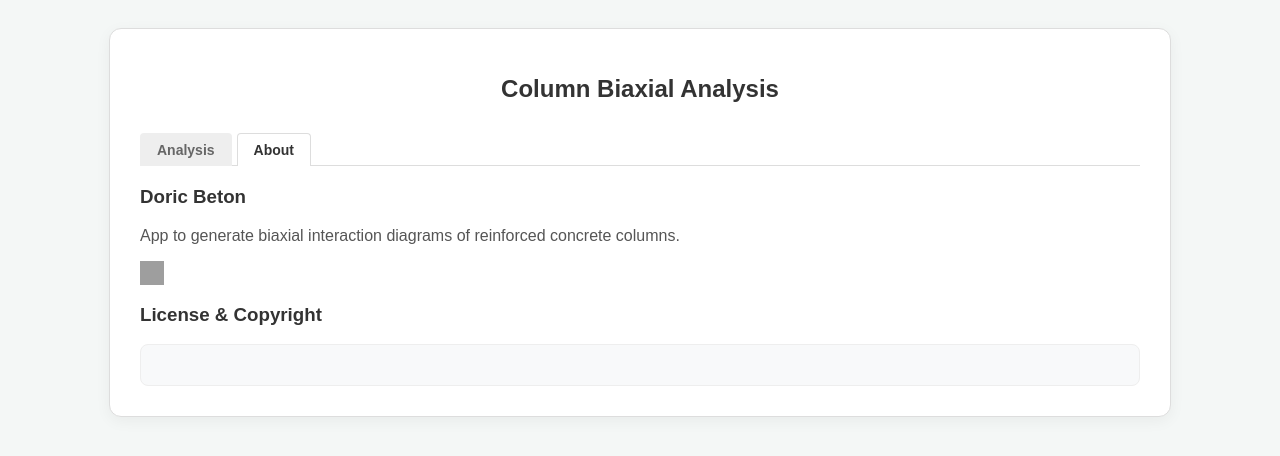
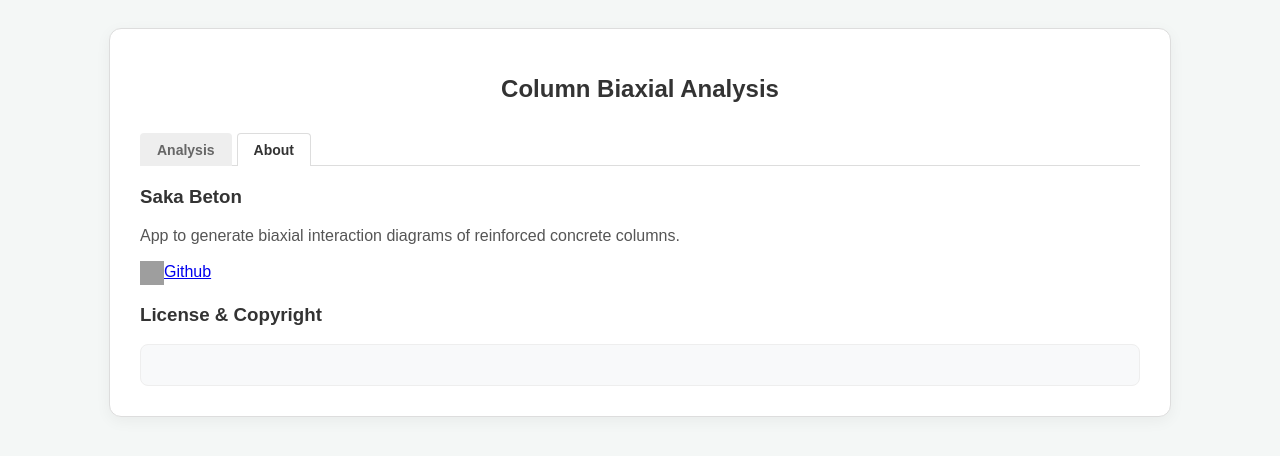
Before and after one commit to dukenmarga/saka-beton, a Flask app: page / in a window 1280 px wide, after a click on "About". Shown: the top 456 px of the page. Run offline with Flask 3, Linux system fonts and the light colour scheme; grey boxes are pictures that could not be loaded.

Commit message:
Rename all titles to Saka Beton

```diff
--- a/templates/index.html
+++ b/templates/index.html
@@ -2,7 +2,7 @@
 <html lang="id">
 <head>
     <meta charset="UTF-8">
-    <title>Flask + Matplotlib Native Plot</title>
+    <title>Saka Beton - Biaxial Interaction Diagram of Reinforced Concrete</title>
     <script src="https://unpkg.com/htmx.org@2.0.0"></script>
     <style>
         body { font-family: sans-serif; display: flex; flex-direction: column; align-items: center; padding: 20px; background-color: #f4f7f6; }
@@ -263,11 +263,11 @@
         </div>
 
         <div id="about-tab" class="tab-content">
-            <h3 style="color: #333;">Doric Beton</h3>
+            <h3 style="color: #333;">Saka Beton</h3>
             <p style="color: #555;">App to generate biaxial interaction diagrams of reinforced concrete columns.</p>
             <div style="margin: 10px 0;">
-                <a href="https://github.com/dukenmarga/doric-beton/" target="_blank" title="GitHub Repository">
-                    <img src="https://github.githubassets.com/images/modules/logos_page/GitHub-Mark.png" alt="GitHub" style="width: 24px; height: 24px; vertical-align: middle;">
+                <a href="https://github.com/dukenmarga/saka-beton/" target="_blank" title="GitHub Repository">
+                    <img src="https://github.githubassets.com/images/modules/logos_page/GitHub-Mark.png" alt="GitHub" style="width: 24px; height: 24px; vertical-align: middle;">Github
                 </a>
             </div>
             <h3 style="color: #333;">License & Copyright</h3>
```
Also changed, not shown: README.md.
